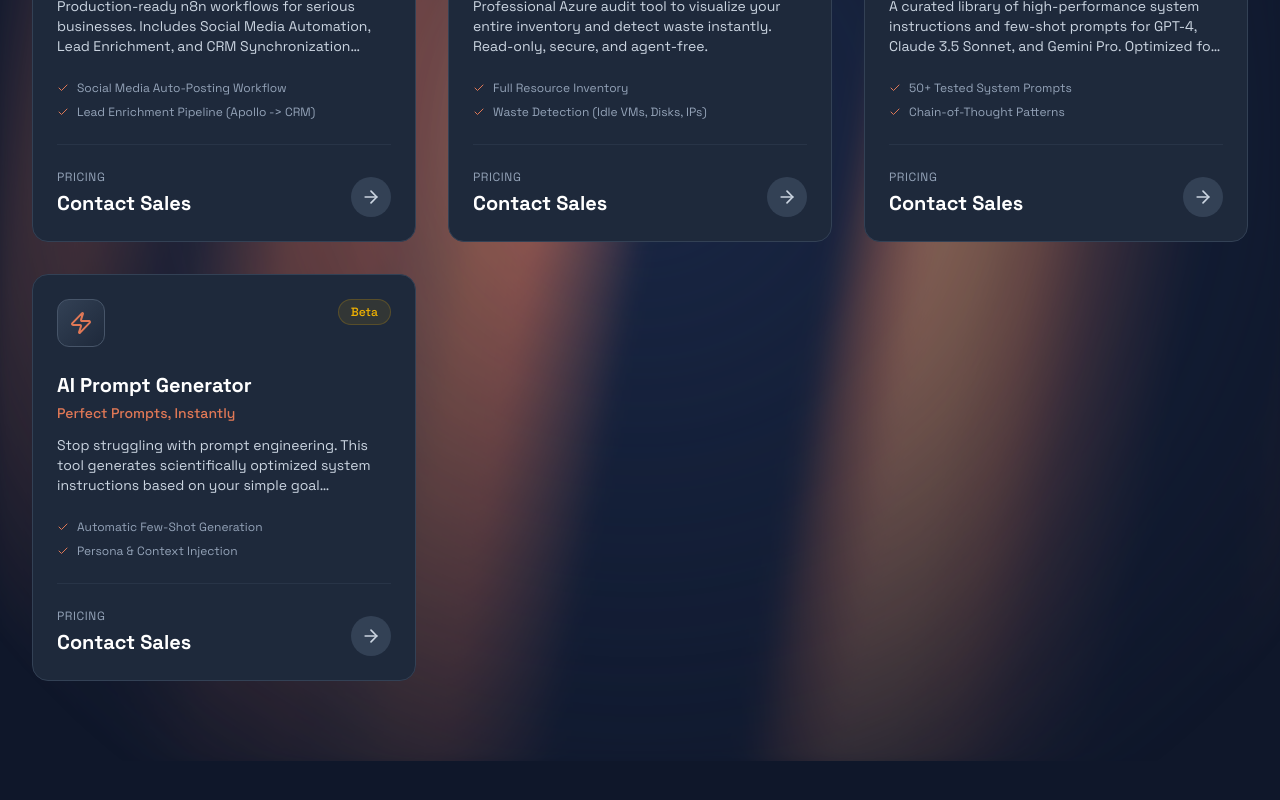
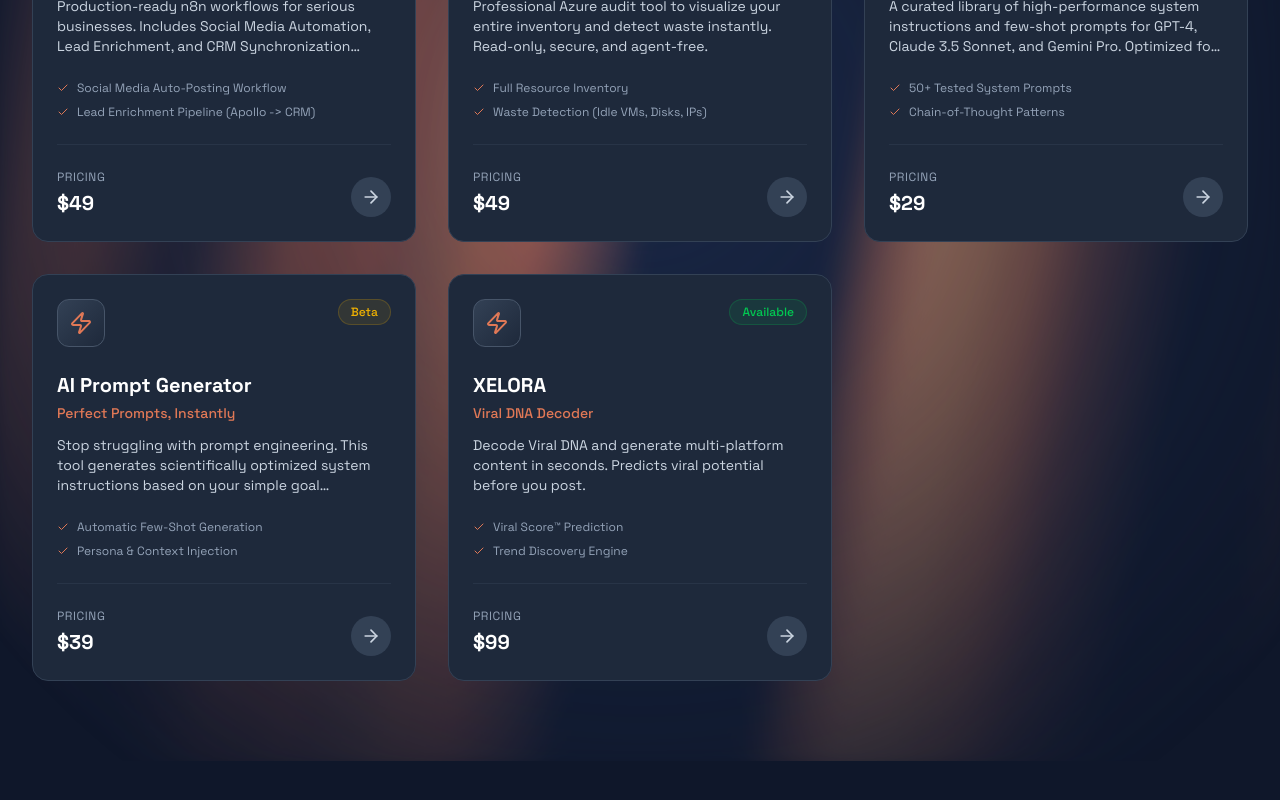
Before and after one commit to 3kpro/3kpro-website, a Next.js app: page /marketplace in a window 1280 px wide. Shown: the part 564-1364 px from the top of the page. Built offline with nearby package versions, Linux system fonts and the light colour scheme.

Commit message:
feat: add xelora demo to marketplace and update seo tasks

```diff
--- a/components/marketplace/ProductCard.tsx
+++ b/components/marketplace/ProductCard.tsx
@@ -52,8 +52,20 @@
           <div>
             <div className="text-xs text-dark-400 uppercase tracking-wider mb-1">Pricing</div>
             <div className="text-xl font-bold text-white">
-              Contact Sales
+              {item.price === 0 ? 'Free' : item.price > 0 ? `$${item.price}` : 'Contact Sales'}
             </div>
+            {item.demoUrl && (
+              <button
+                onClick={(e) => {
+                  e.preventDefault();
+                  window.open(item.demoUrl, '_blank');
+                }}
+                className="mt-2 text-xs font-bold text-primary-500 hover:text-primary-400 flex items-center gap-1 transition-colors"
+              >
+                <div className="w-2 h-2 rounded-full bg-red-500 animate-pulse" />
+                Watch Demo
+              </button>
+            )}
           </div>
 
           <div className="w-10 h-10 rounded-full bg-dark-700 flex items-center justify-center group-hover:bg-primary-500 transition-colors">
--- a/lib/data/marketplace.ts
+++ b/lib/data/marketplace.ts
@@ -83,5 +83,23 @@
     currency: 'USD',
     category: 'AI Tool',
     status: 'Beta'
+  },
+  {
+    id: 'xelora',
+    slug: 'xelora',
+    name: 'XELORA',
+    tagline: 'Viral DNA Decoder',
+    description: 'Decode Viral DNA and generate multi-platform content in seconds. Predicts viral potential before you post.',
+    features: [
+      'Viral Score™ Prediction',
+      'Trend Discovery Engine',
+      'Multi-Platform Gen',
+      'Psychometric Analysis'
+    ],
+    price: 99,
+    currency: 'USD',
+    category: 'SaaS',
+    status: 'Available'
+    // demoUrl: undefined - Video is currently local only
   }
 ]
```
Also changed, not shown: 2 other files (tests, documents, lock files or other folders).
